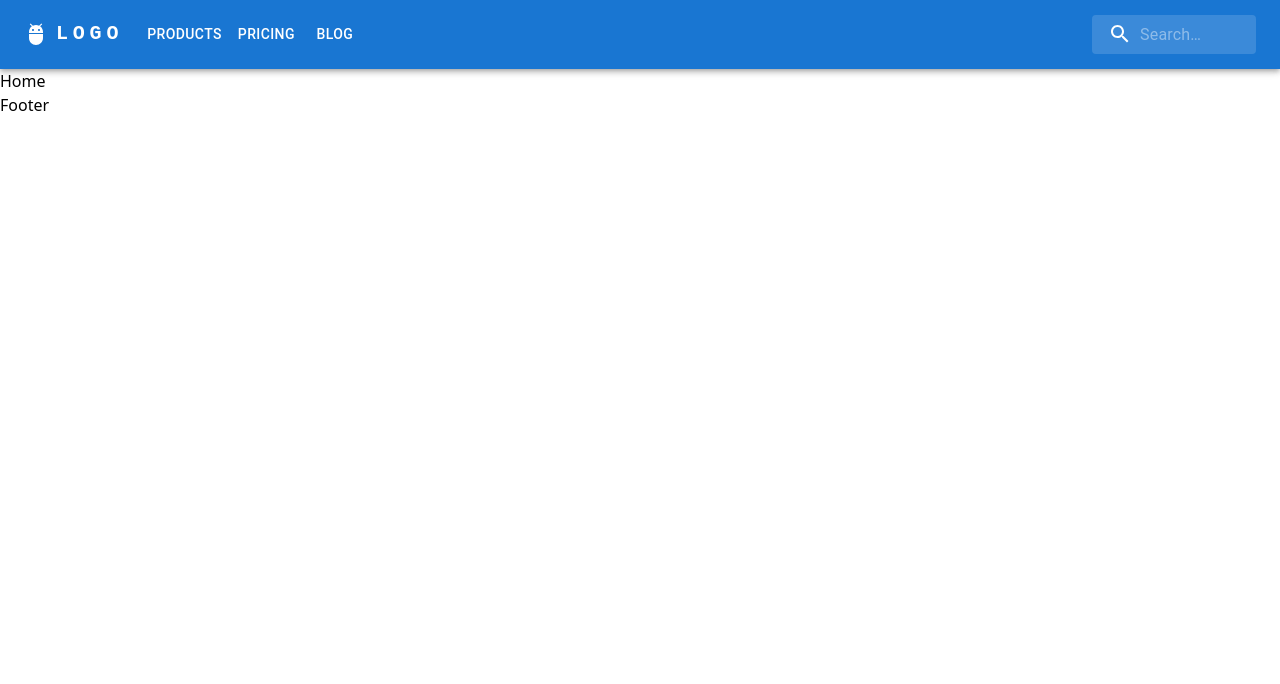
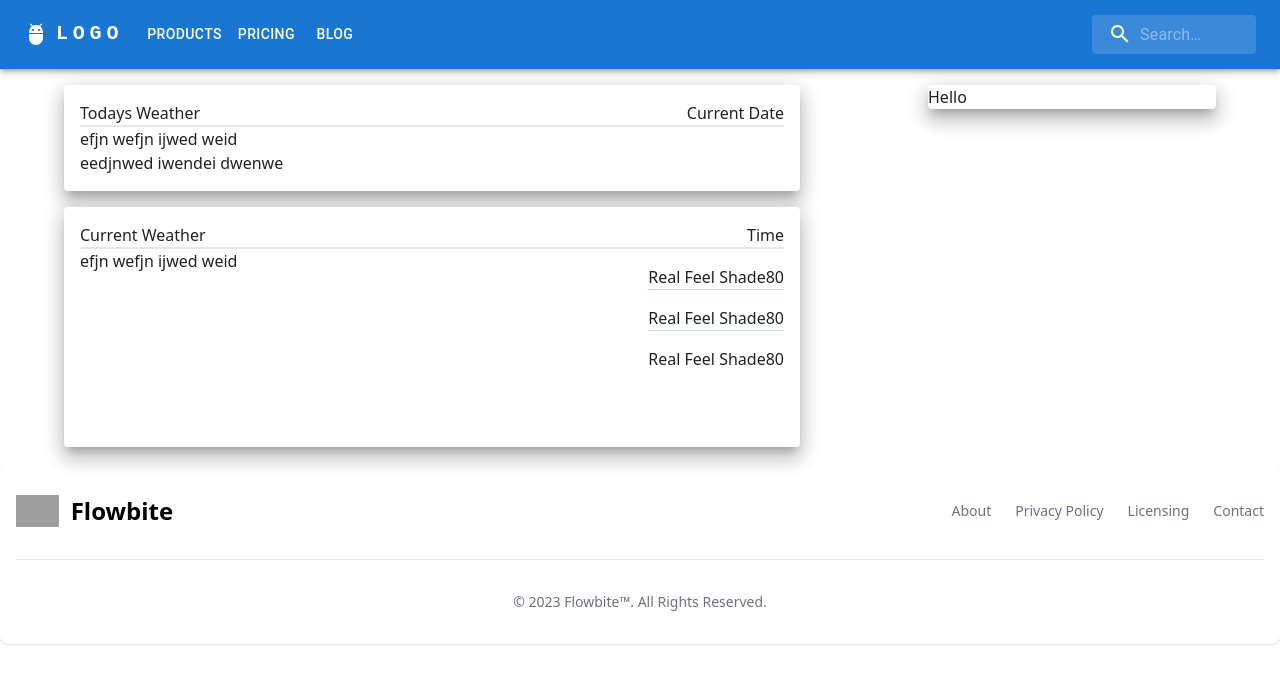
Before and after one commit to Yp656280/News_Skyline, a React (Create React App) app in the folder client/: page /home in a window 1280 px wide. Shown: the top 684 px of the page. Built offline with nearby package versions, Linux system fonts and the light colour scheme; grey boxes are pictures that could not be loaded.

Commit message:
Fix more changes

```diff
--- a/client/src/Components/Footer.js
+++ b/client/src/Components/Footer.js
@@ -1,9 +1,35 @@
-import React from 'react'
+import React from 'react';
+import { Link } from 'react-router-dom';
 
 const Footer = () => {
   return (
-    <div>Footer</div>
-  )
-}
+    <footer className="bg-white rounded-lg shadow dark:bg-gray-900 mt-auto">
+      <div className="w-full max-w-screen-xl mx-auto p-4 md:py-8">
+        <div className="sm:flex sm:items-center sm:justify-between">
+          <Link to="https://flowbite.com/" className="flex items-center mb-4 sm:mb-0 space-x-3 rtl:space-x-reverse">
+            <img src="https://flowbite.com/docs/images/logo.svg" className="h-8" alt="Flowbite Logo" />
+            <span className="self-center text-2xl font-semibold whitespace-nowrap dark:text-white">Flowbite</span>
+          </Link>
+          <ul className="flex flex-wrap items-center mb-6 text-sm font-medium text-gray-500 sm:mb-0 dark:text-gray-400">
+            <li>
+              <Link to="#" className="hover:underline me-4 md:me-6">About</Link>
+            </li>
+            <li>
+              <Link to="#" className="hover:underline me-4 md:me-6">Privacy Policy</Link>
+            </li>
+            <li>
+              <Link to="#" className="hover:underline me-4 md:me-6">Licensing</Link>
+            </li>
+            <li>
+              <Link to="#" className="hover:underline">Contact</Link>
+            </li>
+          </ul>
+        </div>
+        <hr className="my-6 border-gray-200 sm:mx-auto dark:border-gray-700 lg:my-8" />
+        <span className="block text-sm text-gray-500 sm:text-center dark:text-gray-400">© 2023 <Link to="https://flowbite.com/" className="hover:underline">Flowbite™</Link>. All Rights Reserved.</span>
+      </div>
+    </footer>
+  );
+};
 
-export default Footer
+export default Footer;
--- a/client/src/Components/Home.js
+++ b/client/src/Components/Home.js
@@ -1,9 +1,55 @@
-import React from 'react'
+import { Box, Paper } from "@mui/material";
+import React from "react";
 
 const Home = () => {
   return (
-    <div>Home</div>
-  )
-}
+    <>
+      <div className="flex justify-around flex-wrap">
+        <Box className="basis-3/5">
+          <Paper className=" m-4  p-4" elevation={12}>
+            <div className="flex flex-row justify-between">
+              <div>Todays Weather</div>
+              <div>Current Date</div>
+            </div>
+            <div class="flex-1 border-t-2 border-gray-200"></div>
+            <div>
+              <div>efjn wefjn ijwed weid</div>
+              <div>eedjnwed iwendei dwenwe</div>
+            </div>
+          </Paper>
+          <Paper className=" m-4  p-4 h-60" elevation={12}>
+            <div className="flex flex-row justify-between">
+              <div>Current Weather</div>
+              <div>Time</div>
+            </div>
+            <div class="flex-1 border-t-2 border-gray-200"></div>
+            <div className=" flex flex-row justify-between">
+              <div className="basis-1/2">efjn wefjn ijwed weid</div>
+              <div class="divide-y divide-blue-200">
+                <div className="flex pt-4 justify-between basis-1/2">
+                  <div>Real Feel Shade</div>
+                  <div>80</div>
+                </div>
+                <div className="flex pt-4 justify-between">
+                  <div>Real Feel Shade</div>
+                  <div>80</div>
+                </div>
+                <div className="flex pt-4 justify-between">
+                  <div>Real Feel Shade</div>
+                  <div>80</div>
+                </div>
+              </div>
+            </div>
+          </Paper>
+        </Box>
+        <div className="basis-1/4">
+          <Paper className="m-4" elevation={12}>
+            Hello
+          </Paper>
+        </div>
+      </div>
+    </>
+  );
+};
 
-export default Home
+export default Home;
```
